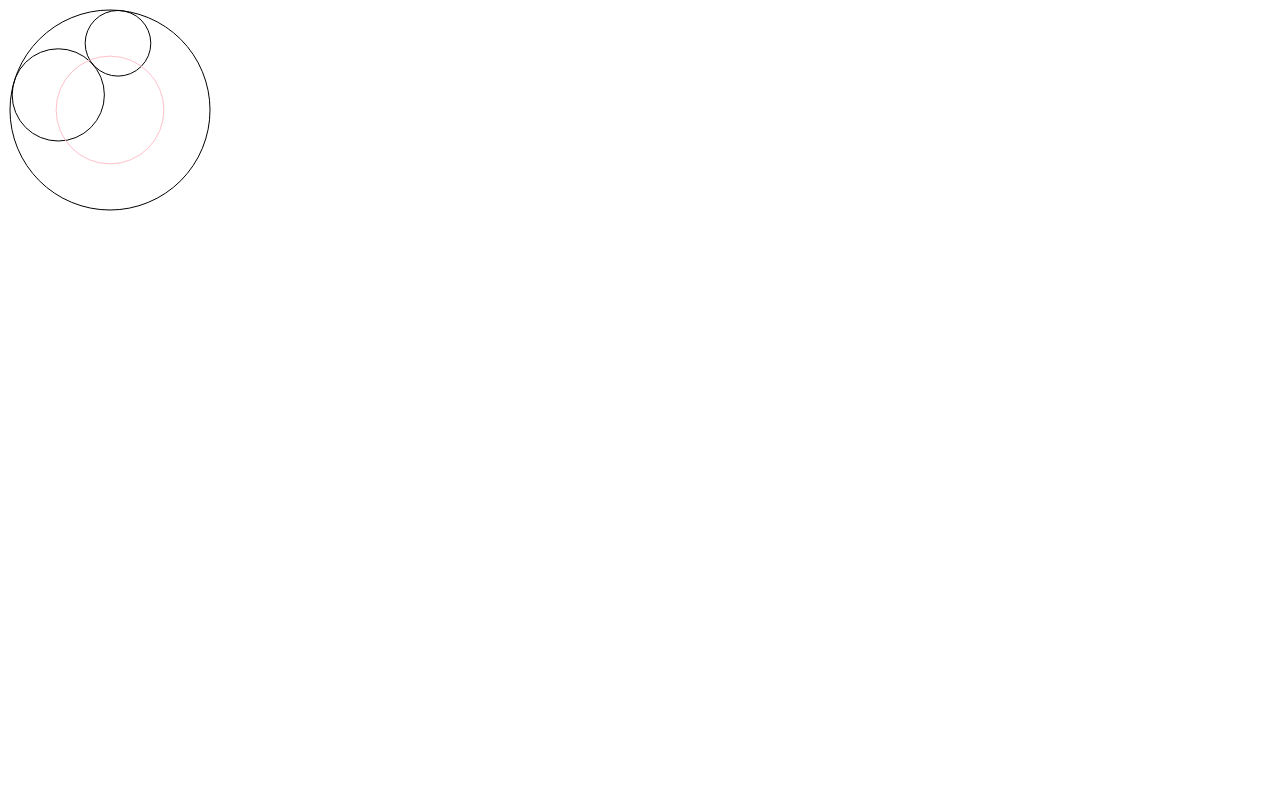
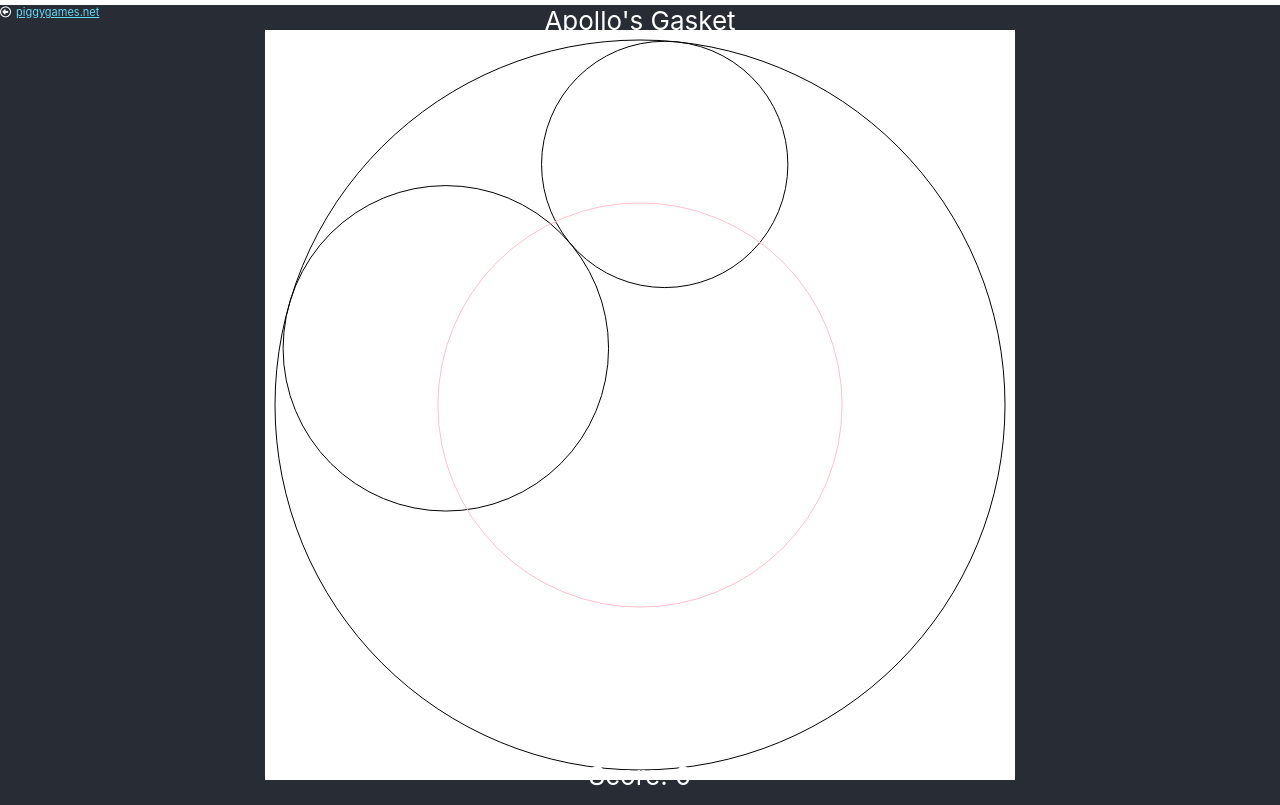
Before and after one commit to pdhorn/apollos-gasket, a React (Create React App) app: page / in a window 1280 px wide. Built offline with nearby package versions, Linux system fonts and the light colour scheme.

Commit message:
styling and score tracker

```diff
--- a/public/index.html
+++ b/public/index.html
@@ -1,15 +1,20 @@
 <!DOCTYPE html>
 <html lang="en">
   <head>
+    <script
+      async
+      src="https://www.googletagmanager.com/gtag/js?id=UA-167461448-1"
+    ></script>
+    <script src="https://kit.fontawesome.com/a076d05399.js"></script>
     <meta charset="utf-8" />
     <link rel="icon" href="%PUBLIC_URL%/favicon.ico" />
     <meta name="viewport" content="width=device-width, initial-scale=1" />
     <meta name="theme-color" content="#000000" />
     <meta
       name="description"
-      content="Web site created using create-react-app"
+      content="piggy games apollos gasket apollonian gasket circles"
     />
-    <link rel="apple-touch-icon" href="%PUBLIC_URL%/logo192.png" />
+    <!-- <link rel="apple-touch-icon" href="%PUBLIC_URL%/logo192.png" /> -->
     <!--
       manifest.json provides metadata used when your web app is installed on a
       user's mobile device or desktop. See https://developers.google.com/web/fundamentals/web-app-manifest/
--- a/src/App.js
+++ b/src/App.js
@@ -5,9 +5,10 @@ import Beep from "./Beep.js";
 
 function App() {
   const [activeCircle, setActiveCircle] = useState();
-  const [game, setGame] = useState(new Game());
-  const [xp, setXP] = useState(110);
-  const [yp, setYP] = useState(110);
+  const svgPixels = Math.min(window.innerHeight - 50, window.innerWidth - 50);
+  const [game, setGame] = useState(new Game(svgPixels));
+  const [xp, setXP] = useState(svgPixels / 2);
+  const [yp, setYP] = useState(svgPixels / 2);
   const inputRef = useRef();
 
   useEffect(() => setActiveCircle(game.giveNextPlay()), []);
@@ -23,8 +24,8 @@ function App() {
     const { clientX, clientY } = e;
     const rect = inputRef.current.getBoundingClientRect();
     if (
-      Math.abs(clientX - rect.x - activeCircle.xTarget - 110) < 1 &&
-      Math.abs(clientY - rect.y - activeCircle.yTarget - 110) < 1
+      Math.abs(clientX - rect.x - activeCircle.xTarget - svgPixels / 2) < 2 &&
+      Math.abs(clientY - rect.y - activeCircle.yTarget - svgPixels / 2) < 2
     ) {
       game.executePlay();
       setActiveCircle(game.play.circle);
@@ -39,18 +40,61 @@ function App() {
   };
 
   return (
+    <div>
+      <div style={{ marginTop: "5px" }}>
+        <div
+          style={{
+            position: "absolute",
+            fontSize: "11px",
+            color: "white",
+          }}
+        >
+          <i className="far fa-arrow-alt-circle-left"> </i>
+          <a
+            href="https://piggygames.net"
+            style={{ color: "#61dafb", marginLeft: "5px" }}
+          >
+            piggygames.net
+          </a>
+        </div>
+        <div
+          style={{
+            position: "absolute",
+            left: "50%",
+            transform: "translateX(-50%)",
+            fontSize: "calc(10px + 2vmin)",
+            color: "white",
+          }}
+        >
+          Apollo's Gasket
+        </div>
+      </div>
+      <div className="App-header">
+        <div
+          style={{
+            position: "absolute",
+            top: "95%",
+          }}
+        >
+          Score: {game.plays}
+        </div>
         <svg
           id="svg"
-      height="220"
-      width="220"
+          height={svgPixels}
+          width={svgPixels}
           ref={inputRef}
           onMouseMove={handleMouse}
           onClick={handleClick}
         >
+          <rect
+            width="100%"
+            height="100%"
+            style={{ fill: "rgb(255,255,255)" }}
+          />
           {game.circles.map((c, i) =>
             c.render ? (
               <circle
-            transform="translate(110,110)"
+                transform={`translate(${svgPixels / 2},${svgPixels / 2})`}
                 key={i}
                 r={c.radius}
                 cx={c.xTarget}
@@ -71,6 +115,8 @@ function App() {
             />
           ) : null}
         </svg>
+      </div>
+    </div>
   );
 }
 
--- a/src/Classes.js
+++ b/src/Classes.js
@@ -120,15 +120,15 @@ export class Quad {
 }
 
 export class Game {
-  constructor() {
+  constructor(pixels) {
     console.log("New Game");
     this.circles = [];
     this.triples = [];
     this.quads = [];
     this.plays = 0;
 
-    const outerRadius = 100;
-    const minRadius = 20;
+    const outerRadius = (pixels - 20) / 2;
+    const minRadius = 30;
     var bigCircle = new Circle(0, outerRadius, 0, 0);
     this.circles.push(bigCircle);
 
```
Also changed, not shown: public/manifest.json, 1 other file (tests, documents, lock files or other folders). Lines whose indentation alone changed are shown as unchanged.
